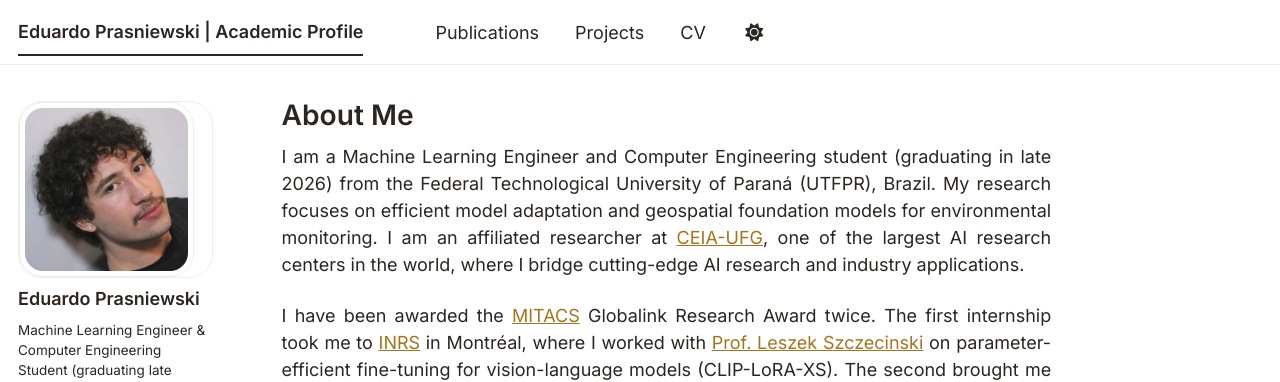
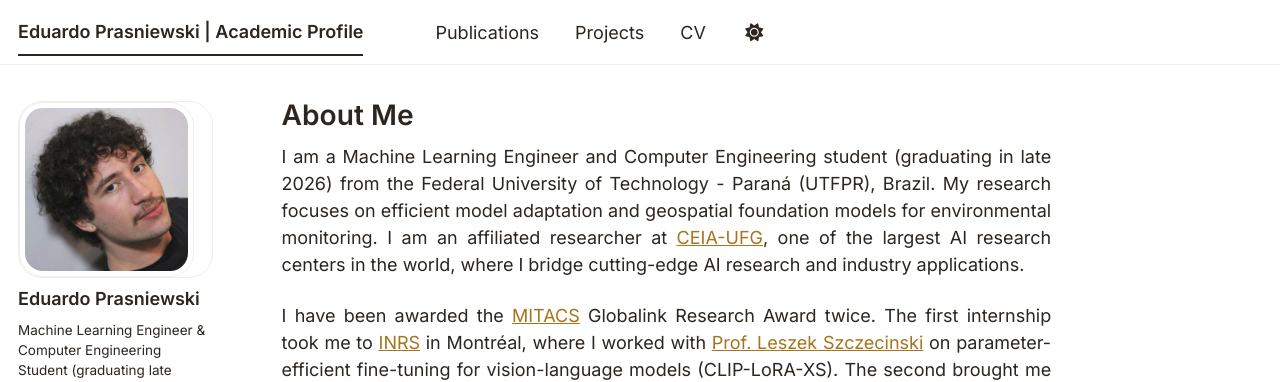
Before and after one commit to EduPras/edupras.github.io, a Jekyll site: the page built from _pages/about.md, in a window 1280 px wide and 1029 px high. Shown: the top 382 px of the window. Built offline with Jekyll 4.4.1, drawn with Linux system fonts in a browser that asks for light colours; a style sheet for code colours, icons or effects is not loaded.

Commit message:
fix: corrected UTFPR words in English

```diff
--- a/_pages/about.md
+++ b/_pages/about.md
@@ -7,7 +7,7 @@ redirect_from:
   - /about.html
 ---
 
-I am a Machine Learning Engineer and Computer Engineering student (graduating in late 2026) from the Federal Technological University of Paraná (UTFPR), Brazil. My research focuses on efficient model adaptation and geospatial foundation models for environmental monitoring. I am an affiliated researcher at [CEIA-UFG](https://ceia.ufg.br/){:target="_blank" rel="noopener noreferrer"}, one of the largest AI research centers in the world, where I bridge cutting-edge AI research and industry applications.
+I am a Machine Learning Engineer and Computer Engineering student (graduating in late 2026) from the Federal University of Technology - Paraná (UTFPR), Brazil. My research focuses on efficient model adaptation and geospatial foundation models for environmental monitoring. I am an affiliated researcher at [CEIA-UFG](https://ceia.ufg.br/){:target="_blank" rel="noopener noreferrer"}, one of the largest AI research centers in the world, where I bridge cutting-edge AI research and industry applications.
 
 I have been awarded the [MITACS](https://www.mitacs.ca/){:target="_blank" rel="noopener noreferrer"} Globalink Research Award twice. The first internship took me to [INRS](https://inrs.ca/en/){:target="_blank" rel="noopener noreferrer"} in Montréal, where I worked with [Prof. Leszek Szczecinski](https://scholar.google.com/citations?user=elDOrQIAAAAJ&hl=en){:target="_blank" rel="noopener noreferrer"} on parameter-efficient fine-tuning for vision-language models (CLIP-LoRA-XS). The second brought me to [Université Laval](https://www.ulaval.ca/en){:target="_blank" rel="noopener noreferrer"} in Québec City, where I work with [Prof. Chengkai Fan](https://scholar.google.com/citations?user=qsHbxsMAAAAJ&hl=en){:target="_blank" rel="noopener noreferrer"} on machine learning for sustainable mining engineering.
 
```
Also changed, not shown: _pages/cv.md (+1 -1 lines).
